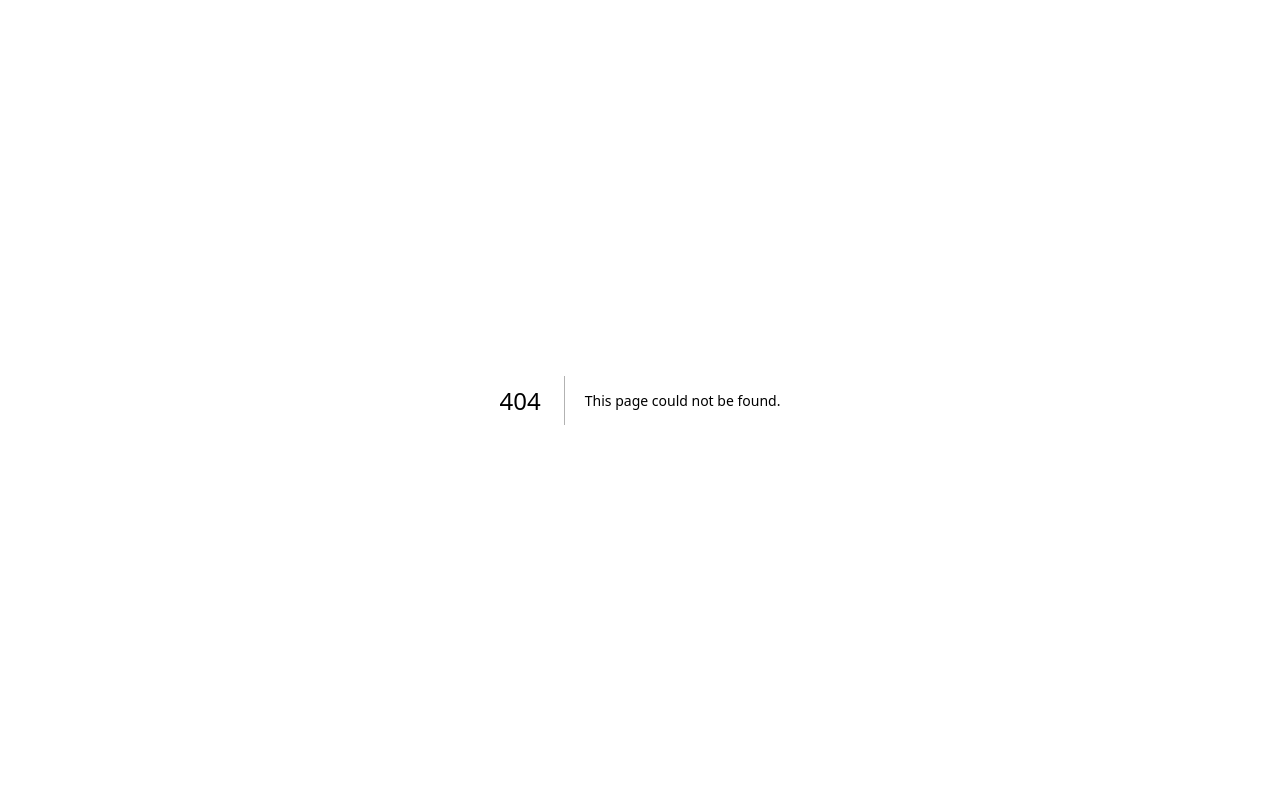
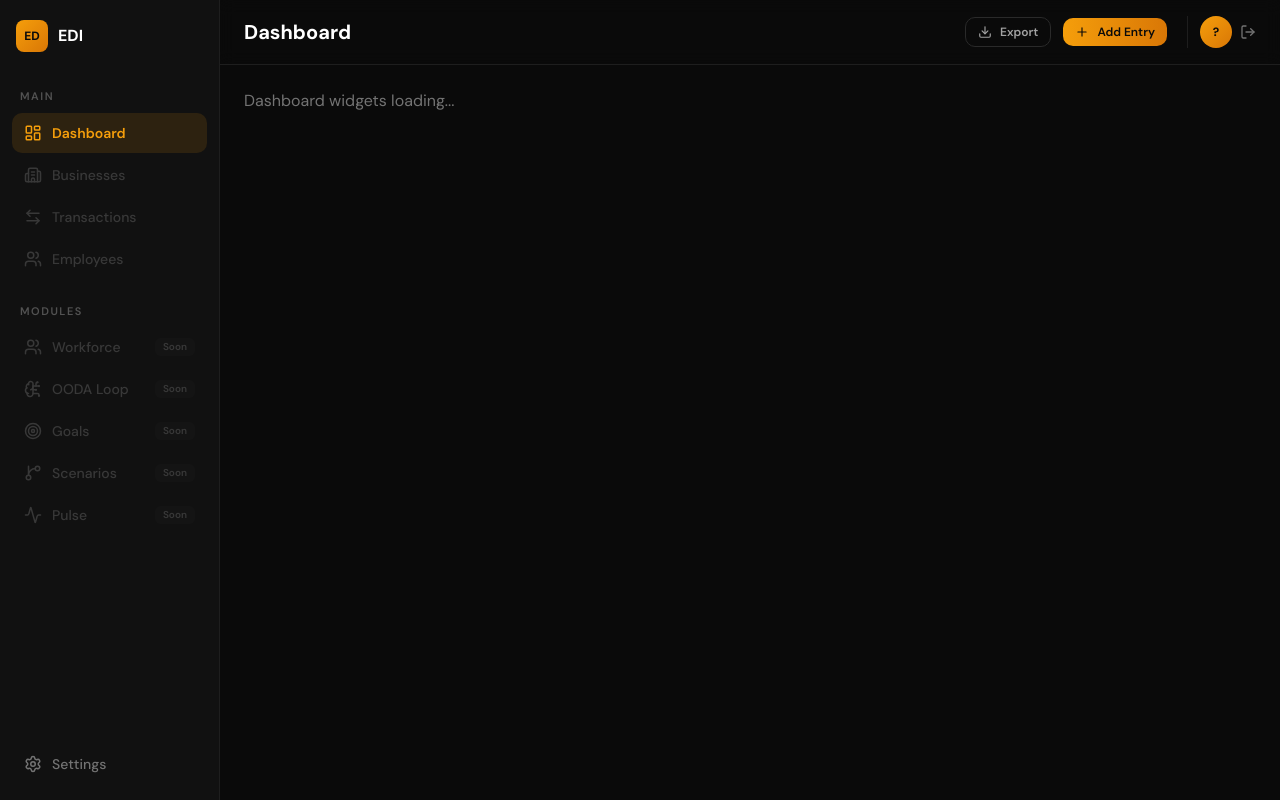
Before and after one commit to Alajuwon7/executive-decision-dashboard, a Next.js app: page /dashboard in a window 1280 px wide. Before the commit this address had no page. Built offline with nearby package versions, Linux system fonts and the light colour scheme.

Commit message:
feat: add Sidebar, TopBar, and dashboard layout shell

```diff
--- /dev/null
+++ b/src/app/dashboard/layout.tsx
@@ -0,0 +1,10 @@
+import { Sidebar } from "@/components/layout/Sidebar";
+
+export default function DashboardLayout({ children }: { children: React.ReactNode }) {
+  return (
+    <div className="flex min-h-screen bg-bg">
+      <Sidebar />
+      <main className="flex-1 min-w-0">{children}</main>
+    </div>
+  );
+}
--- /dev/null
+++ b/src/app/dashboard/page.tsx
@@ -0,0 +1,13 @@
+"use client";
+import { TopBar } from "@/components/layout/TopBar";
+
+export default function DashboardPage() {
+  return (
+    <div>
+      <TopBar onAddEntry={() => {}} />
+      <div className="p-6">
+        <p className="text-text-muted">Dashboard widgets loading...</p>
+      </div>
+    </div>
+  );
+}
--- /dev/null
+++ b/src/components/layout/Sidebar.tsx
@@ -0,0 +1,77 @@
+"use client";
+import { LayoutDashboard, Building2, ArrowLeftRight, Users, BrainCircuit, Target, GitBranch, Activity, Settings } from "lucide-react";
+import { cn } from "@/lib/utils/formatters";
+import { Badge } from "@/components/ui/Badge";
+import { useDashboardStore } from "@/lib/stores/dashboardStore";
+
+const mainNav = [
+  { id: "financial", label: "Dashboard", icon: LayoutDashboard },
+  { id: "businesses", label: "Businesses", icon: Building2, disabled: true },
+  { id: "transactions", label: "Transactions", icon: ArrowLeftRight, disabled: true },
+  { id: "employees", label: "Employees", icon: Users, disabled: true },
+];
+
+const moduleNav = [
+  { id: "workforce", label: "Workforce", icon: Users, soon: true },
+  { id: "ooda", label: "OODA Loop", icon: BrainCircuit, soon: true },
+  { id: "goals", label: "Goals", icon: Target, soon: true },
+  { id: "scenarios", label: "Scenarios", icon: GitBranch, soon: true },
+  { id: "pulse", label: "Pulse", icon: Activity, soon: true },
+];
+
+export function Sidebar() {
+  const activeTab = useDashboardStore((s) => s.activeTab);
+  const setActiveTab = useDashboardStore((s) => s.setActiveTab);
+
+  return (
+    <aside className="w-[220px] bg-[#111111] border-r border-border flex flex-col h-screen sticky top-0 shrink-0">
+      <div className="px-4 py-5 flex items-center gap-2.5">
+        <div className="w-8 h-8 bg-gradient-to-br from-accent to-accent-hover rounded-[8px] flex items-center justify-center">
+          <span className="text-bg font-extrabold text-xs">ED</span>
+        </div>
+        <span className="text-text-primary font-bold text-base">EDI</span>
+      </div>
+
+      <nav className="px-3 flex-1">
+        <p className="text-[11px] font-semibold text-text-faint uppercase tracking-[1.5px] px-2 mb-2 mt-4">Main</p>
+        {mainNav.map((item) => (
+          <button
+            key={item.id}
+            onClick={() => !item.disabled && setActiveTab(item.id)}
+            disabled={item.disabled}
+            className={cn(
+              "w-full flex items-center gap-2.5 px-3 py-2.5 rounded-[10px] text-sm font-medium transition-all duration-150 mb-0.5",
+              activeTab === item.id
+                ? "bg-accent-subtle text-accent font-semibold"
+                : "text-text-muted hover:bg-surface-elevated hover:text-text-secondary",
+              item.disabled && "opacity-40 cursor-not-allowed"
+            )}
+          >
+            <item.icon className="w-[18px] h-[18px]" />
+            {item.label}
+          </button>
+        ))}
+
+        <p className="text-[11px] font-semibold text-text-faint uppercase tracking-[1.5px] px-2 mb-2 mt-6">Modules</p>
+        {moduleNav.map((item) => (
+          <button
+            key={item.id}
+            className="w-full flex items-center gap-2.5 px-3 py-2.5 rounded-[10px] text-sm font-medium text-text-muted opacity-40 cursor-not-allowed mb-0.5"
+            disabled
+          >
+            <item.icon className="w-[18px] h-[18px]" />
+            {item.label}
+            {item.soon && <Badge className="ml-auto text-[10px]">Soon</Badge>}
+          </button>
+        ))}
+      </nav>
+
+      <div className="px-3 pb-4">
+        <button className="w-full flex items-center gap-2.5 px-3 py-2.5 rounded-[10px] text-sm font-medium text-text-muted hover:bg-surface-elevated hover:text-text-secondary transition-all duration-150">
+          <Settings className="w-[18px] h-[18px]" />
+          Settings
+        </button>
+      </div>
+    </aside>
+  );
+}
--- /dev/null
+++ b/src/components/layout/TopBar.tsx
@@ -0,0 +1,48 @@
+"use client";
+import { useRouter } from "next/navigation";
+import { Download, Plus, LogOut } from "lucide-react";
+import { Button } from "@/components/ui/Button";
+import { getUser, logout } from "@/lib/auth";
+
+interface TopBarProps {
+  onAddEntry: () => void;
+}
+
+export function TopBar({ onAddEntry }: TopBarProps) {
+  const router = useRouter();
+  const user = getUser();
+
+  const handleLogout = () => {
+    logout();
+    router.push("/login");
+  };
+
+  return (
+    <header className="flex items-center justify-between px-6 py-4 border-b border-border bg-bg/80 backdrop-blur-sm sticky top-0 z-40">
+      <h1 className="text-xl font-bold text-text-primary">Dashboard</h1>
+
+      <div className="flex items-center gap-3">
+        <Button variant="secondary" size="sm">
+          <Download className="w-3.5 h-3.5" />
+          Export
+        </Button>
+        <Button size="sm" onClick={onAddEntry}>
+          <Plus className="w-3.5 h-3.5" />
+          Add Entry
+        </Button>
+        <div className="flex items-center gap-2 ml-2 pl-3 border-l border-border">
+          <div className="w-8 h-8 bg-gradient-to-br from-accent to-accent-hover rounded-full flex items-center justify-center">
+            <span className="text-bg text-xs font-bold">{user?.initials ?? "?"}</span>
+          </div>
+          <button
+            onClick={handleLogout}
+            className="text-text-muted hover:text-text-secondary transition-colors"
+            title="Sign out"
+          >
+            <LogOut className="w-4 h-4" />
+          </button>
+        </div>
+      </div>
+    </header>
+  );
+}
```
